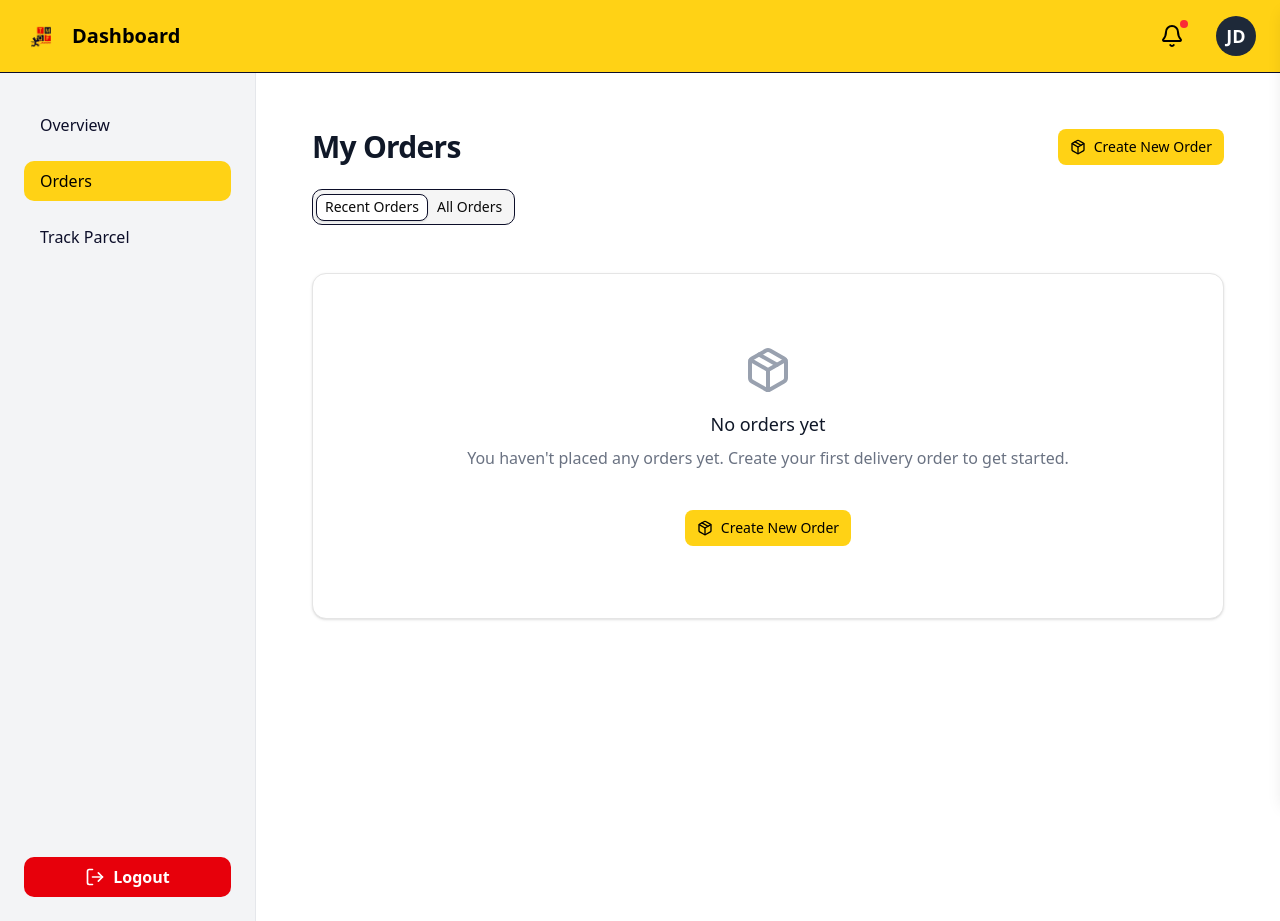
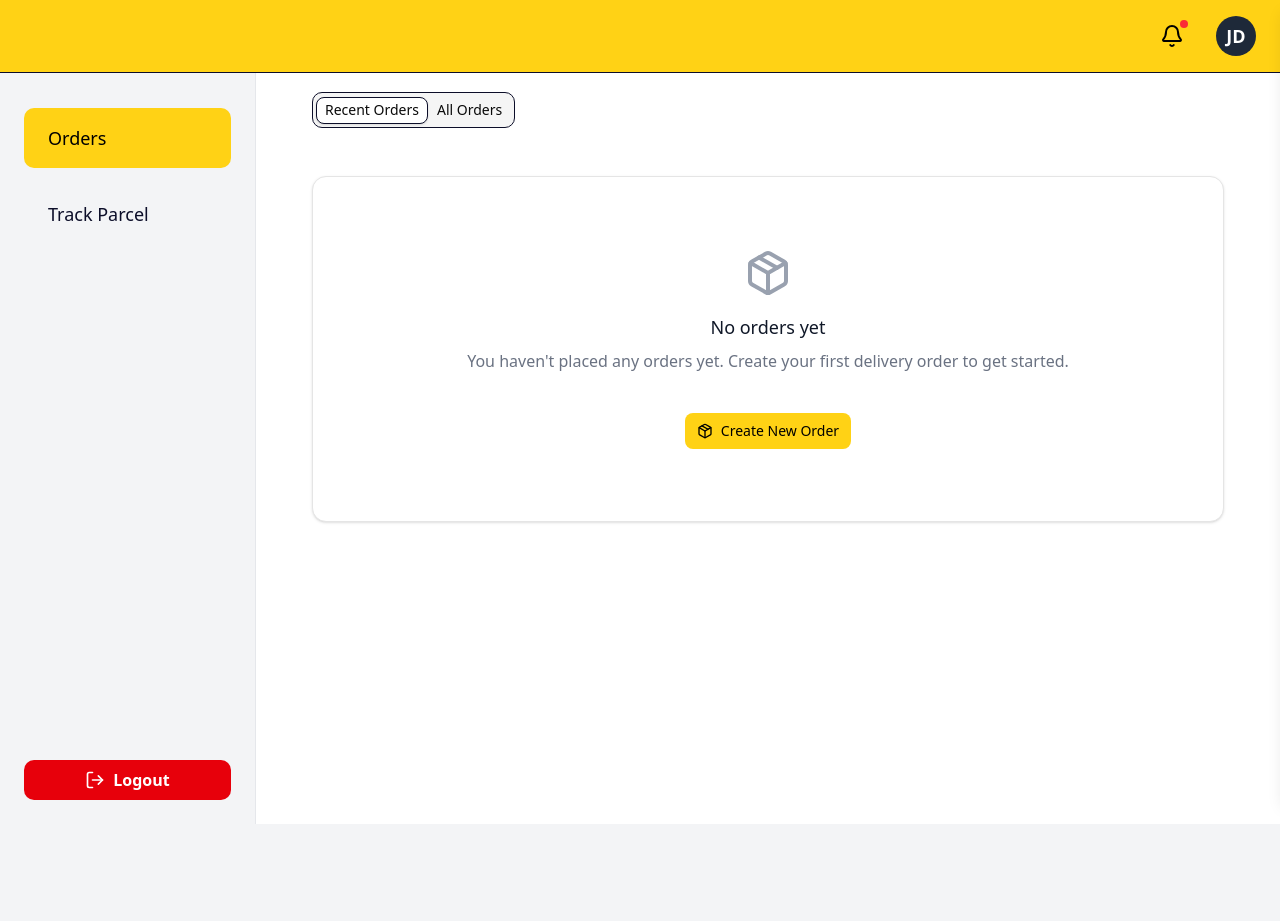
Before and after one commit to CREYATE/tmof-couriers-customer-frontend, a Next.js app: page /orders in a window 1280 px wide. After the commit the page ends 824 px from the top, so only its background shows below. Built offline with nearby package versions, Linux system fonts and the light colour scheme.

Commit message:
feat: Add drawer functionality to DashboardSidebar and update DashboardHeader for mobile navigation

```diff
--- a/app/orders/layout.tsx
+++ b/app/orders/layout.tsx
@@ -10,6 +10,7 @@
 export default function OrdersLayout({ children }: { children: React.ReactNode }) {
   const [activeTab, setActiveTab] = useState('orders');
   const [showNotifications, setShowNotifications] = useState(false);
+  const [drawerOpen, setDrawerOpen] = useState(false);
   const pathname = usePathname();
 
   useEffect(() => {
@@ -26,11 +27,14 @@
 
   return (
     <div className="min-h-screen bg-white flex flex-col">
-      <DashboardHeader onNotificationClick={() => setShowNotifications(true)} />
+      <DashboardHeader
+        onNotificationClick={() => setShowNotifications(true)}
+        onHamburgerClick={() => setDrawerOpen(true)}
+      />
       <Notifications show={showNotifications} onClose={() => setShowNotifications(false)} />
       <div className="flex flex-col md:flex-row flex-1">
-        <DashboardSidebar activeTab={activeTab} setActiveTab={setActiveTab} />
-        <main className="flex-1 p-6">
+        <DashboardSidebar activeTab={activeTab} setActiveTab={setActiveTab} drawerOpen={drawerOpen} setDrawerOpen={setDrawerOpen} />
+        <main className="flex-1 p-6 pt-20 md:pt-0">
           {children}
         </main>
       </div>
--- a/components/Dashboard/DashboardHeader.tsx
+++ b/components/Dashboard/DashboardHeader.tsx
@@ -1,22 +1,21 @@
 "use client";
 
 import React from 'react';
-import Image from 'next/image';
-import { Bell } from 'lucide-react';
+import { Bell, Menu } from 'lucide-react';
 
-export default function DashboardHeader({ onNotificationClick }: { onNotificationClick?: () => void }) {
-  // Example user initials, replace with actual user data as needed
+export default function DashboardHeader({ onNotificationClick, onHamburgerClick }: { onNotificationClick?: () => void, onHamburgerClick?: () => void }) {
   const userInitials = "JD";
   return (
-        <header className="px-6 py-4 border-b border-[#0C0E29] bg-[#ffd215] text-black flex items-center justify-between">
+  <header className="px-4 py-4 border-b border-[#0C0E29] bg-[#ffd215] text-black flex items-center justify-between md:px-6 fixed top-0 left-0 w-full z-[100]">
+      {/* Hamburger for mobile only */}
       <div className="flex items-center gap-3">
-        <Image src="/tmof logo.png" alt="Logo" width={36} height={36} className="rounded-full" />
-        <span className="font-bold text-xl">Dashboard</span>
+        <button className="md:hidden p-2 rounded-full hover:bg-yellow-200" id="mobile-hamburger" onClick={onHamburgerClick}>
+          <Menu className="h-6 w-6 text-black" />
+        </button>
       </div>
-      <div className="flex items-center gap-6">
-  <button className="relative p-2 rounded-full hover:bg-yellow-200" onClick={() => { console.log('Bell clicked'); onNotificationClick && onNotificationClick(); }}>
+      <div className="flex items-center gap-4 md:gap-6 ml-auto">
+        <button className="relative p-2 rounded-full hover:bg-yellow-200" onClick={() => { onNotificationClick && onNotificationClick(); }}>
           <Bell className="h-6 w-6 text-black" />
-          {/* Notification dot example */}
           <span className="absolute top-1 right-1 block h-2 w-2 rounded-full bg-red-500"></span>
         </button>
         <div className="w-10 h-10 rounded-full bg-gray-800 flex items-center justify-center text-white font-bold text-lg">
--- a/components/Dashboard/DashboardSidebar.tsx
+++ b/components/Dashboard/DashboardSidebar.tsx
@@ -1,25 +1,44 @@
 "use client";
 
-import React from 'react';
+import React, { useState } from 'react';
+import { Menu } from 'lucide-react';
 import Link from 'next/link';
 import { LogOut } from 'lucide-react';
 import { usePathname } from 'next/navigation';
 
-export default function DashboardSidebar({ activeTab, setActiveTab }: { activeTab: string, setActiveTab: (tab: string) => void }) {
+export default function DashboardSidebar({ activeTab, setActiveTab, drawerOpen, setDrawerOpen }: {
+  activeTab: string,
+  setActiveTab: (tab: string) => void,
+  drawerOpen?: boolean,
+  setDrawerOpen?: (open: boolean) => void
+}) {
   const menuItems = [
     { label: 'Overview', tab: 'overview', href: '/dashboard' },
     { label: 'Orders', tab: 'orders', href: '/orders' },
     { label: 'Track Parcel', tab: 'track-parcel', href: '/orders/track-parcel' },
-    // { label: 'Map', tab: 'maps', href: '/maps' },
   ];
+  // drawerOpen and setDrawerOpen now come from props for mobile control
   return (
-    <aside className="w-full md:w-64 bg-gray-100 border-r border-gray-200 flex flex-col justify-between min-h-[300px]">
+    <>
+      {/* Hamburger for mobile - should be placed in header, not floating */}
+      {/* Remove floating hamburger from sidebar, ensure header renders it */}
+      {/* Mobile Drawer Sidebar */}
+      <div
+        className={`fixed inset-0 z-40 bg-black bg-opacity-40 transition-all duration-300 ${drawerOpen ? 'block' : 'hidden'}`}
+  onClick={() => setDrawerOpen && setDrawerOpen(false)}
+      >
+        <aside
+          className={`fixed top-0 left-0 h-full w-64 bg-gray-100 border-r border-gray-200 flex flex-col justify-between min-h-[300px] shadow-lg transition-transform duration-300 ${drawerOpen ? 'translate-x-0' : '-translate-x-full'}`}
+          onClick={e => e.stopPropagation()}
+        >
           <nav className="flex flex-col gap-4 py-8 px-6 flex-1">
             {menuItems.map(item => (
               <Link href={item.href} key={item.tab} passHref legacyBehavior>
                 <button
-              onClick={() => setActiveTab(item.tab)}
-              className={`block w-full text-left font-medium rounded-lg px-4 py-2 transition-all text-[#0C0E29] hover:text-[#ffd215] hover:bg-[#0C0E29]/10 ${activeTab === item.tab ? 'bg-[#ffd215] text-black' : ''}`}
+                  type="button"
+                  tabIndex={0}
+                  onClick={() => { setActiveTab(item.tab); setDrawerOpen && setDrawerOpen(false); }}
+                  className={`block w-full text-left font-medium rounded-lg px-6 py-4 text-lg transition-all text-[#0C0E29] hover:text-[#ffd215] hover:bg-[#0C0E29]/10 focus:outline-none focus:ring-2 focus:ring-[#ffd215] ${activeTab === item.tab ? 'bg-[#ffd215] text-black' : ''}`}
                 >
                   {item.label}
                 </button>
@@ -35,5 +54,32 @@
             </Link>
           </div>
         </aside>
+      </div>
+      {/* Desktop Sidebar */}
+      <aside className="hidden md:flex w-64 bg-gray-100 border-r border-gray-200 flex-col justify-between min-h-[300px]">
+        <nav className="flex flex-col gap-4 py-8 px-6 flex-1">
+          {menuItems.map(item => (
+            <Link href={item.href} key={item.tab} passHref legacyBehavior>
+              <button
+                type="button"
+                tabIndex={0}
+                onClick={() => setActiveTab(item.tab)}
+                className={`block w-full text-left font-medium rounded-lg px-6 py-4 text-lg transition-all text-[#0C0E29] hover:text-[#ffd215] hover:bg-[#0C0E29]/10 focus:outline-none focus:ring-2 focus:ring-[#ffd215] ${activeTab === item.tab ? 'bg-[#ffd215] text-black' : ''}`}
+              >
+                {item.label}
+              </button>
+            </Link>
+          ))}
+        </nav>
+        <div className="px-6 pb-6">
+          <Link href="/">
+            <button className="w-full flex items-center justify-center gap-2 bg-red-600 hover:bg-red-700 text-white font-semibold px-4 py-2 rounded-lg">
+              <LogOut className="h-5 w-5" />
+              Logout
+            </button>
+          </Link>
+        </div>
+      </aside>
+    </>
   );
 }
--- a/components/landing/HeroSection.tsx
+++ b/components/landing/HeroSection.tsx
@@ -15,7 +15,7 @@
 
 
   const handleGetStarted = () => {
-    router.push('/create-order');
+    router.push('/login');
   };
 
 
```
Lines whose indentation alone changed are shown as unchanged.
